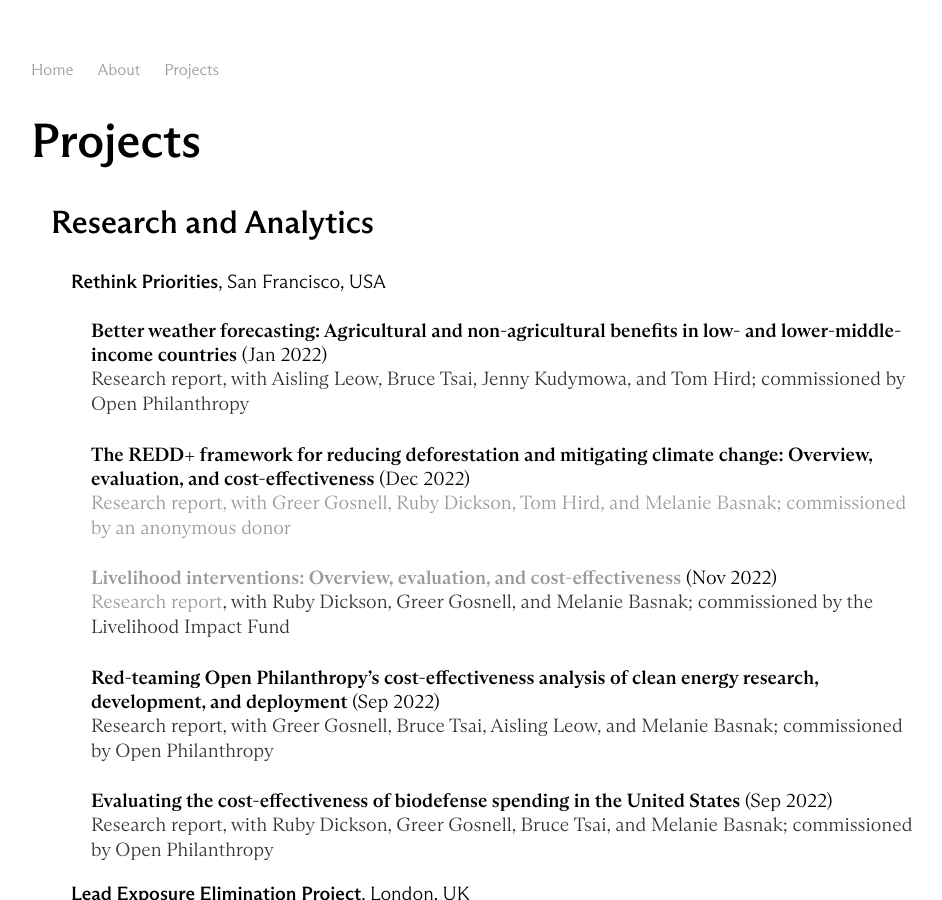
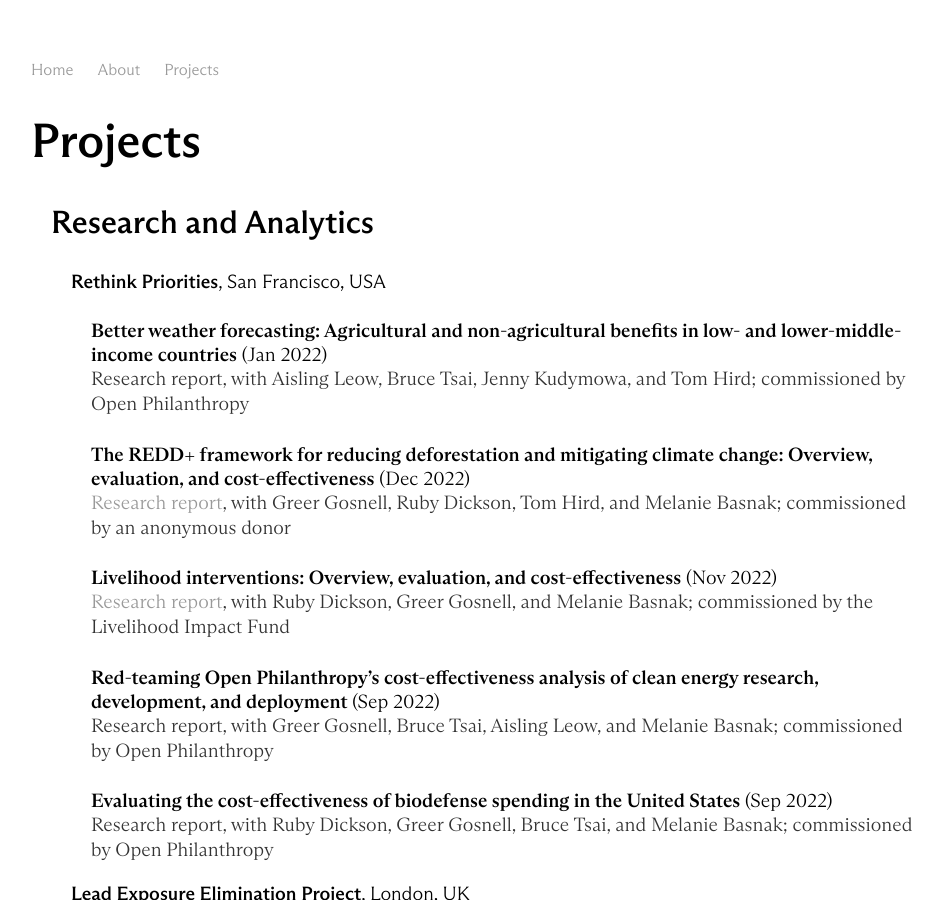
Before and after one commit to y-james-hu/y-james-hu.github.io, a Jekyll site: the page built from projects/index.html, in a window 1280 px wide and 900 px high. Shown: the whole window, without its empty margins (161-1103 px from the left). Built offline with Jekyll 4.4.1, drawn with Linux system fonts in a browser that asks for light colours.

Commit message:
Update index.html

```diff
--- a/projects/index.html
+++ b/projects/index.html
@@ -12,7 +12,7 @@
       <p style="margin-left: 60px">Research report, with Aisling Leow, Bruce Tsai, Jenny Kudymowa, and Tom Hird; commissioned by Open Philanthropy</p>
 
       <h4 style="margin-left: 60px">The REDD+ framework for reducing deforestation and mitigating climate change: Overview, evaluation, and cost-effectiveness<span style="font-weight:normal"> (Dec 2022)</span></h4>
-      <p style="margin-left: 60px"><a href = "https://rethinkpriorities.org/publications/the-redd-framework-for-reducing-deforestation-and-mitigating-climate-change">Research report, with Greer Gosnell, Ruby Dickson, Tom Hird, and Melanie Basnak; commissioned by an anonymous donor</p>
+      <p style="margin-left: 60px"><a href = "https://rethinkpriorities.org/publications/the-redd-framework-for-reducing-deforestation-and-mitigating-climate-change">Research report</a>, with Greer Gosnell, Ruby Dickson, Tom Hird, and Melanie Basnak; commissioned by an anonymous donor</p>
 
       <h4 style="margin-left: 60px">Livelihood interventions: Overview, evaluation, and cost-effectiveness</a><span style="font-weight:normal"> (Nov 2022)</span></h4>
       <p style="margin-left: 60px"><a href = "https://rethinkpriorities.org/publications/livelihood-interventions">Research report</a>, with Ruby Dickson, Greer Gosnell, and Melanie Basnak; commissioned by the Livelihood Impact Fund</p>
```
